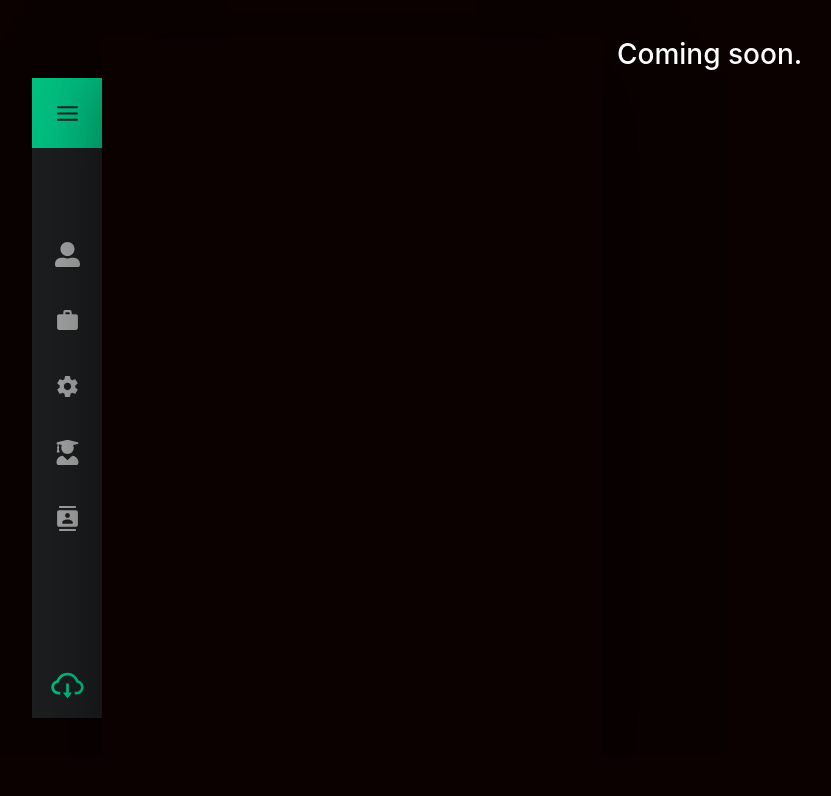
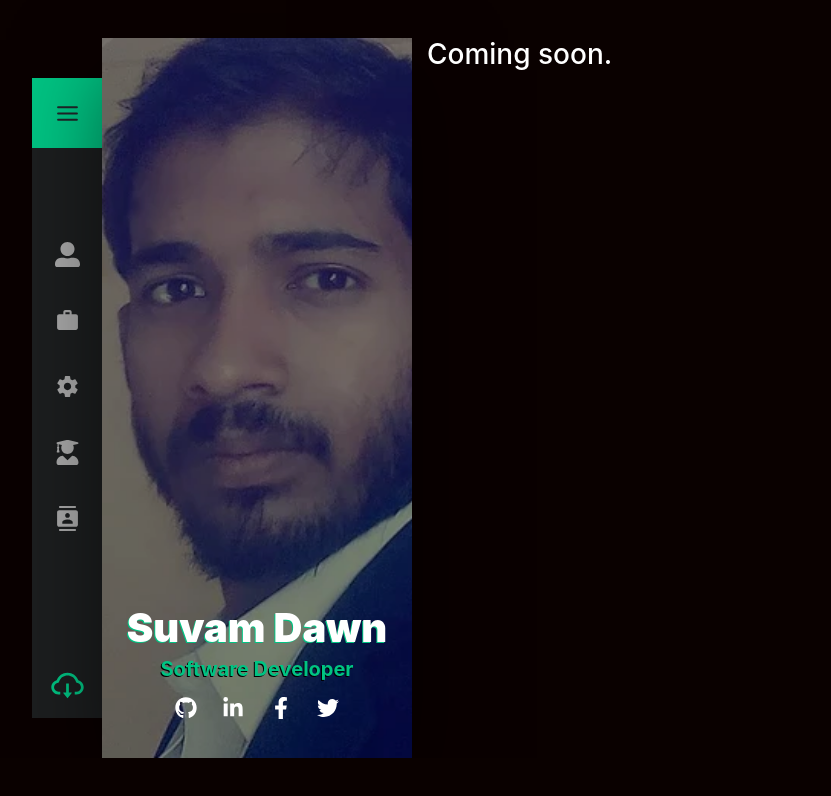
Before and after one commit to Suvam-Dawn/resume, a React (Create React App) app: page /#/about in a window 1280 px wide. Shown: the top 796 px of the page, without its empty margins (38-869 px from the left). Built offline with nearby package versions, Linux system fonts and the light colour scheme; grey boxes are pictures that could not be loaded.

Commit message:
add summery info with social links & bus fixed

```diff
--- a/src/components/General.js
+++ b/src/components/General.js
@@ -3,6 +3,7 @@ import {Row, Col} from 'react-bootstrap';
 import Content from './Content';
 import {Helmet} from 'react-helmet';
 import SideMenu from './SideMenu';
+import SummeryInfo from './SummeryInfo';
 export default class General extends Component {
   constructor(props) {
     super(props);
@@ -66,21 +67,19 @@ export default class General extends Component {
         <div className={'container height-100'}>
           <Row className={'h-100'}>
             <Col
-              xl={6}
-              lg={6}
-              md={6}
-              sm={6}
-              xs={6}
+              xl={4}
+              lg={4}
+              md={4}
+              sm={4}
+              xs={4}
               className={'p-0 content_div_left'}
             >
               <div className={'content_div__head'}>
                 <SideMenu />
-                <div className={'userImage'}>
-                  <div className={'background'}></div>
-                </div>
+                <SummeryInfo />
               </div>
             </Col>
-            <Col xl={6} lg={6} md={6} sm={6} xs={6}>
+            <Col xl={8} lg={8} md={8} sm={8} xs={8}>
               <Content />
             </Col>
           </Row>
--- a/src/components/SideMenu.js
+++ b/src/components/SideMenu.js
@@ -4,7 +4,7 @@ import {MdWork, MdSettings, MdContacts} from 'react-icons/md';
 import {FaUserAlt, FaUserGraduate} from 'react-icons/fa';
 import {AiOutlineCloudDownload} from 'react-icons/ai';
 import {Link} from 'react-router-dom';
-export default class General extends Component {
+export default class SideMenu extends Component {
   render() {
     return (
       <div className="left-menu">
--- /dev/null
+++ b/src/components/SummeryInfo.js
@@ -0,0 +1,29 @@
+import React, {Component} from 'react';
+import {FaGithub, FaLinkedinIn, FaFacebookF, FaTwitter} from 'react-icons/fa';
+export default class SummeryInfo extends Component {
+  render() {
+    return (
+      <div className={'userImage'}>
+        <div className={'background'}></div>
+        <div className={'info'}>
+          <div className={'_name'}>Suvam Dawn</div>
+          <div className={'_position'}>Software Developer</div>
+          <div className={'_socialMedia'}>
+            <a href="https://github.com/Suvam-Dawn">
+              <FaGithub size={22} />
+            </a>
+            <a href="https://www.linkedin.com/in/suvamdawn">
+              <FaLinkedinIn size={22} />
+            </a>
+            <a href="https://www.facebook.com/suvam.dawn.9">
+              <FaFacebookF size={22} />
+            </a>
+            <a href="https://twitter.com/Suvam_Dawn">
+              <FaTwitter size={22} />
+            </a>
+          </div>
+        </div>
+      </div>
+    );
+  }
+}
--- a/src/styles/general/body.scss
+++ b/src/styles/general/body.scss
@@ -45,6 +45,9 @@ code {
     width: 100%;
     min-width: 100%;
     max-width: 100%;
+  }
+  .userImage {
+    display: none !important;
   }
 }
 .download {
@@ -136,5 +139,53 @@ code {
   box-shadow: 0 32px 84px 0 rgba(0, 0, 0, 0.5);
 }
 .userImage .background {
-  background-image: url(https://w5.themedemo.co/niko/black/wp-content/uploads/sites/4/2019/03/niko_img.jpg);
+  background-image: url('../../assets/suvam_dawn.webp');
+  height: 100%;
+  background-size: cover;
+  background-repeat: no-repeat;
+  background-position: left;
+  opacity: 0.8;
 }
+.userImage .info {
+  position: absolute;
+  bottom: 0;
+  left: 0;
+  right: 0;
+  height: 10rem;
+}
+.userImage .info ._name {
+  font-size: 40px;
+  font-weight: 900;
+  line-height: 1.5;
+  color: var(--textColor);
+  text-align: center;
+  text-shadow: -1px 1px var(--menuButton);
+}
+.userImage .info ._position {
+  font-size: 20px;
+  font-weight: bold;
+  line-height: 1.17;
+  color: var(--menuButton);
+  text-align: center;
+  text-shadow: -1px 1px black;
+}
+.userImage .info ._socialMedia {
+  display: -webkit-box;
+  display: -ms-flexbox;
+  display: flex;
+  -webkit-box-align: center;
+  -ms-flex-align: center;
+  align-items: center;
+  -webkit-box-pack: center;
+  -ms-flex-pack: center;
+  justify-content: center;
+  padding: 0;
+  list-style: none;
+}
+.userImage .info ._socialMedia a {
+  margin: 0.8rem;
+  color: var(--textColor);
+}
+.userImage .info ._socialMedia a:hover {
+  color: var(--menuButton);
+}
```
Also changed, not shown: src/assets/suvam_dawn.webp.
